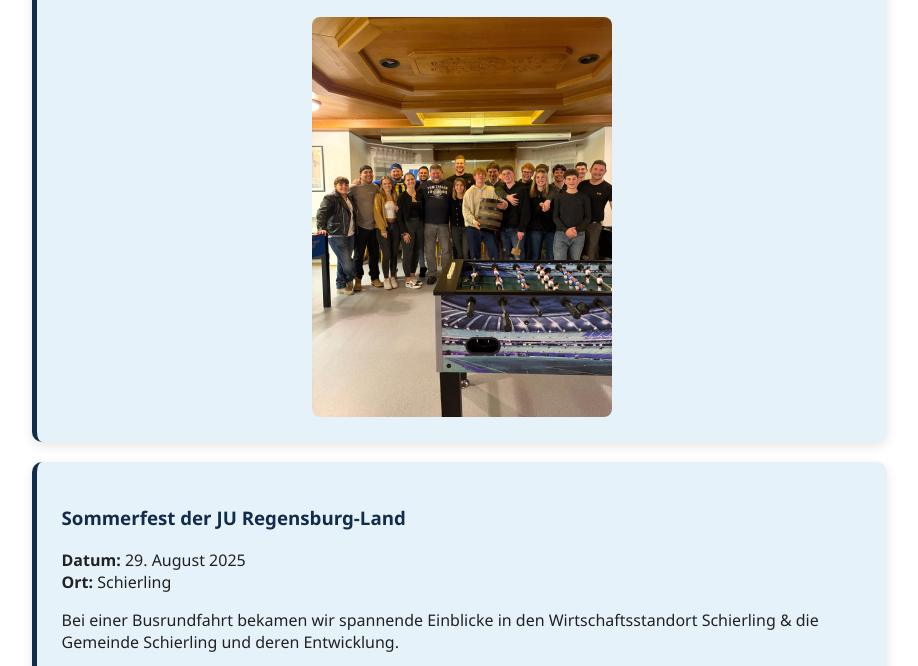
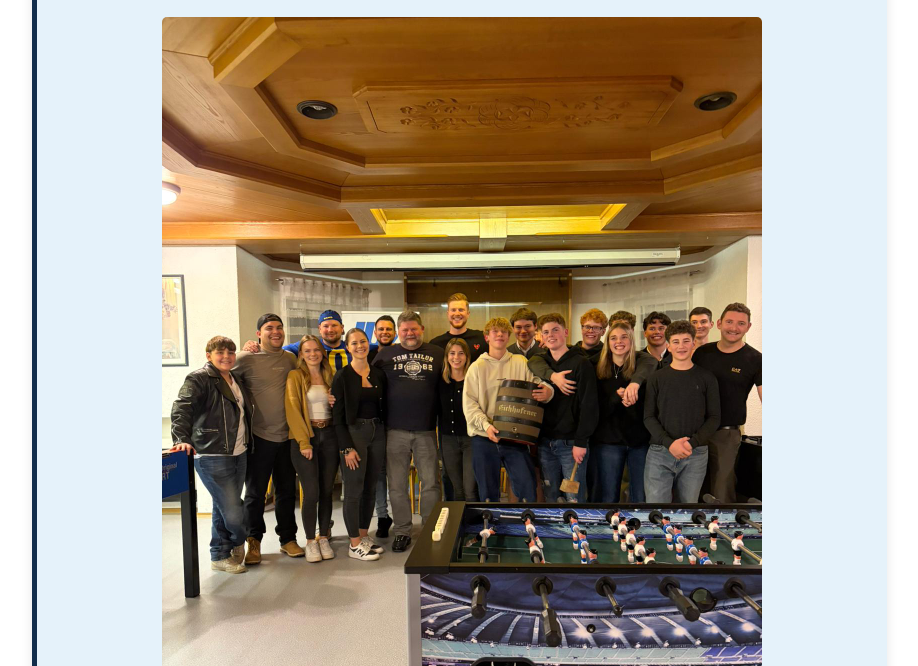
Before and after one commit to Balfi2203/ju-wenzenbach, a plain HTML site: page veranstaltungen.html in a window 1280 px wide. Shown: the part 1509-2175 px from the top of the page, without its empty margins (181-1099 px from the left). Drawn offline with Linux system fonts and the light colour scheme.

```diff
--- a/veranstaltungen.html
+++ b/veranstaltungen.html
@@ -161,7 +161,7 @@
   <div style="display: flex; justify-content: center; gap: 10px; flex-wrap: wrap;">
           <img src="Weißgerber.JPG" alt="Weißgerber" style="width: 300px; border-radius: 8px;" />
           <img src="siegerfoto.JPG" alt="Siegerfoto" style="width: 300px; border-radius: 8px;" />
-          <img src="kicker-gruppe.JPG" alt="Gruppenfoto kickerturnier" style="width: 300px; border-radius: 8px;" />
+          <img src="kicker-gruppe.JPG" alt="Gruppenfoto kickerturnier" style="width: 600px; border-radius: 5px;" />
         </div>
       </div>
 
```
